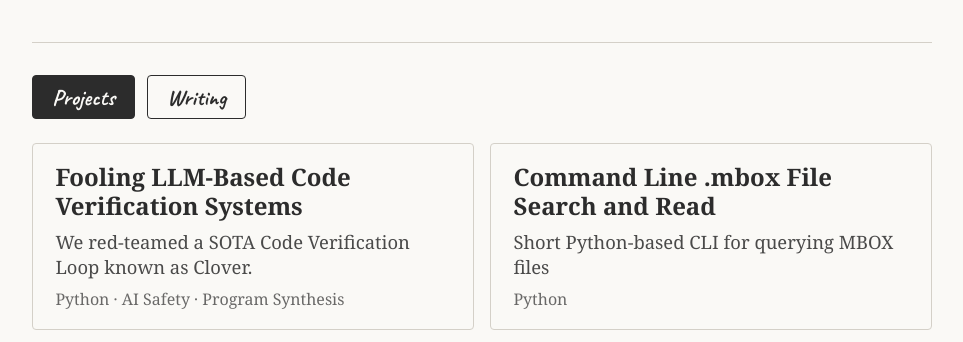
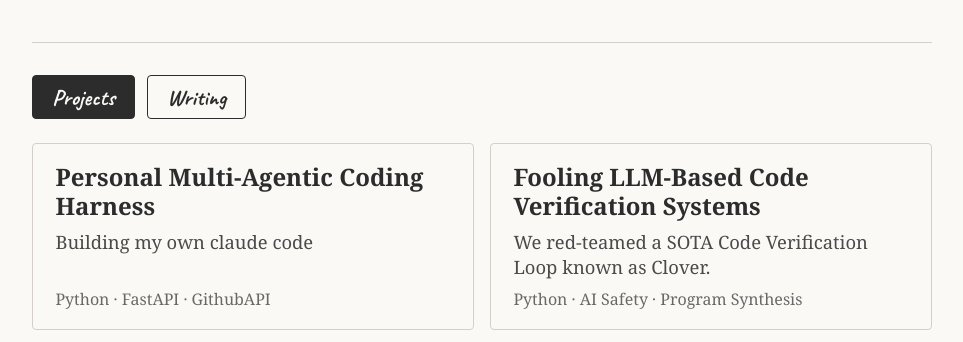
Before and after one commit to lalitj5/personal-website, a plain HTML site: page index.html in a window 1280 px wide. Shown: the part 610-952 px from the top of the page, without its empty margins (158-1121 px from the left). Drawn offline with Linux system fonts and the light colour scheme; no server answers.

Commit message:
Added harness project

```diff
--- a/content.js
+++ b/content.js
@@ -1,5 +1,14 @@
 const portfolio = {
     projects: [
+        {
+            "id": "Multi-Agent Harness",
+            "title": "Personal Multi-Agentic Coding Harness",
+            "teaser": "Building my own claude code",
+            "description": "As a college student, money doesn't come by often! Using NVIDIA's developer pack, I simulate the Mixture of Experts (MoE) architecture for coding agents and architected a multi-agent coding harness orchestrating DeepSeek V4 Flash as a planning agent and GLM 5.2 as a code-generation agent over NVIDIA’s free-tier inference endpoints (Saving me 20 dollars per month!). It also automates PR generation with human-in-the-loop approval (depicted above).",
+            "github_url": "https://github.com/lalitj5/agent",
+            "previewImage": "previews/projects/personal-harness.png",
+            "tags": ["Python", "FastAPI", "GithubAPI"]
+        },
         {
             "id": "formalization-proj",
             "title": "Fooling LLM-Based Code Verification Systems",
```
Also changed, not shown: style.css (+8 -0 lines), previews/projects/personal-harness.png (added).
